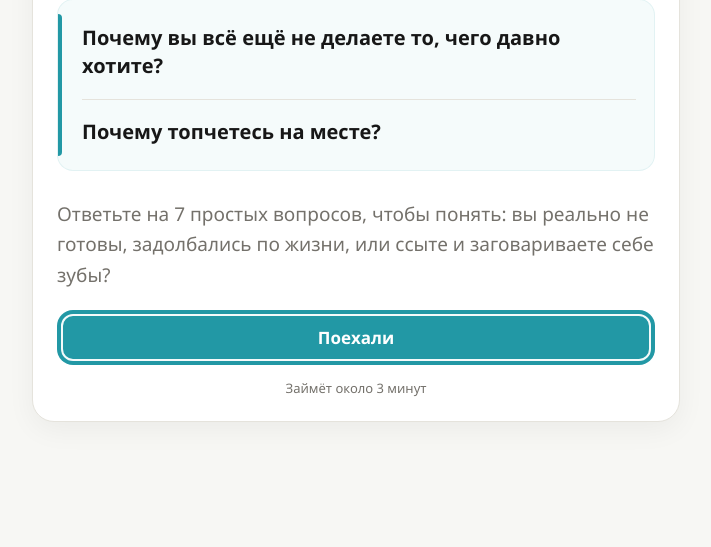
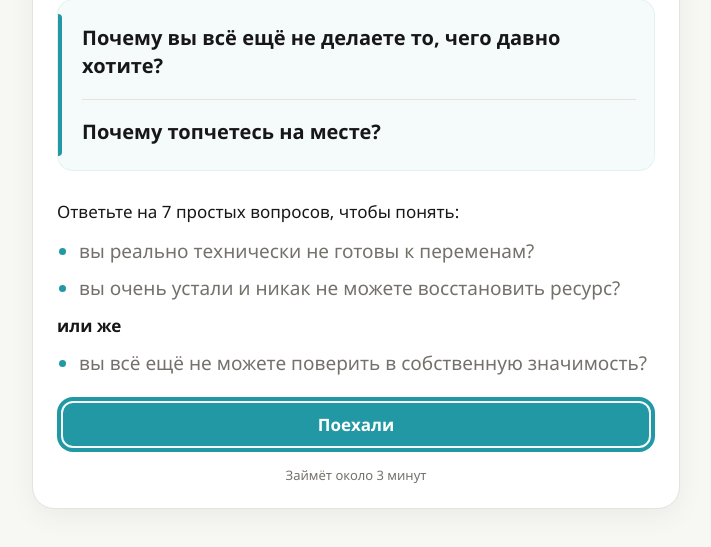
Before and after one commit to levshaturin-commits/yana-miniapp, a plain HTML site: page index.html in a window 1280 px wide. Shown: the part 239-786 px from the top of the page, without its empty margins (284-995 px from the left). Drawn offline with Linux system fonts and the light colour scheme.

Commit message:
Add files via upload

```diff
--- a/index.html
+++ b/index.html
@@ -48,6 +48,23 @@ h1{font-size:34px}
 h2{font-size:27px}
 p{font-size:17px;line-height:1.55;margin:0 0 15px;color:var(--tg-theme-text-color,var(--text))}
 .lead{font-size:19px;color:var(--tg-theme-hint-color,var(--muted));line-height:1.6}
+.intro-check p{margin:0 0 12px}
+.intro-check ul{
+  margin:0 0 10px;
+  padding-left:22px;
+}
+.intro-check li{
+  margin:0 0 9px;
+  line-height:1.48;
+}
+.intro-check li::marker{
+  color:var(--accent);
+}
+.intro-check .intro-or{
+  margin:4px 0 10px;
+  font-weight:600;
+  color:var(--tg-theme-text-color,var(--text));
+}
 .lead strong{color:var(--tg-theme-text-color,var(--text));font-size:21px;line-height:1.4}
 .start-brand{margin-bottom:18px}
 .trigger-box{
@@ -221,7 +238,17 @@ p{font-size:17px;line-height:1.55;margin:0 0 15px;color:var(--tg-theme-text-colo
       </div>
     </div>
 
-    <p class="lead">Ответьте на 7 простых вопросов, чтобы понять: вы реально не готовы, задолбались по жизни, или ссыте и заговариваете себе зубы?</p>
+    <div class="lead intro-check">
+      <p>Ответьте на 7 простых вопросов, чтобы понять:</p>
+      <ul>
+        <li>вы реально технически не готовы к переменам?</li>
+        <li>вы очень устали и никак не можете восстановить ресурс?</li>
+      </ul>
+      <p class="intro-or">или же</p>
+      <ul>
+        <li>вы всё ещё не можете поверить в собственную значимость?</li>
+      </ul>
+    </div>
     <button class="primary" id="startBtn">Поехали</button>
     <div class="note">Займёт около 3 минут</div>
   </section>
```
